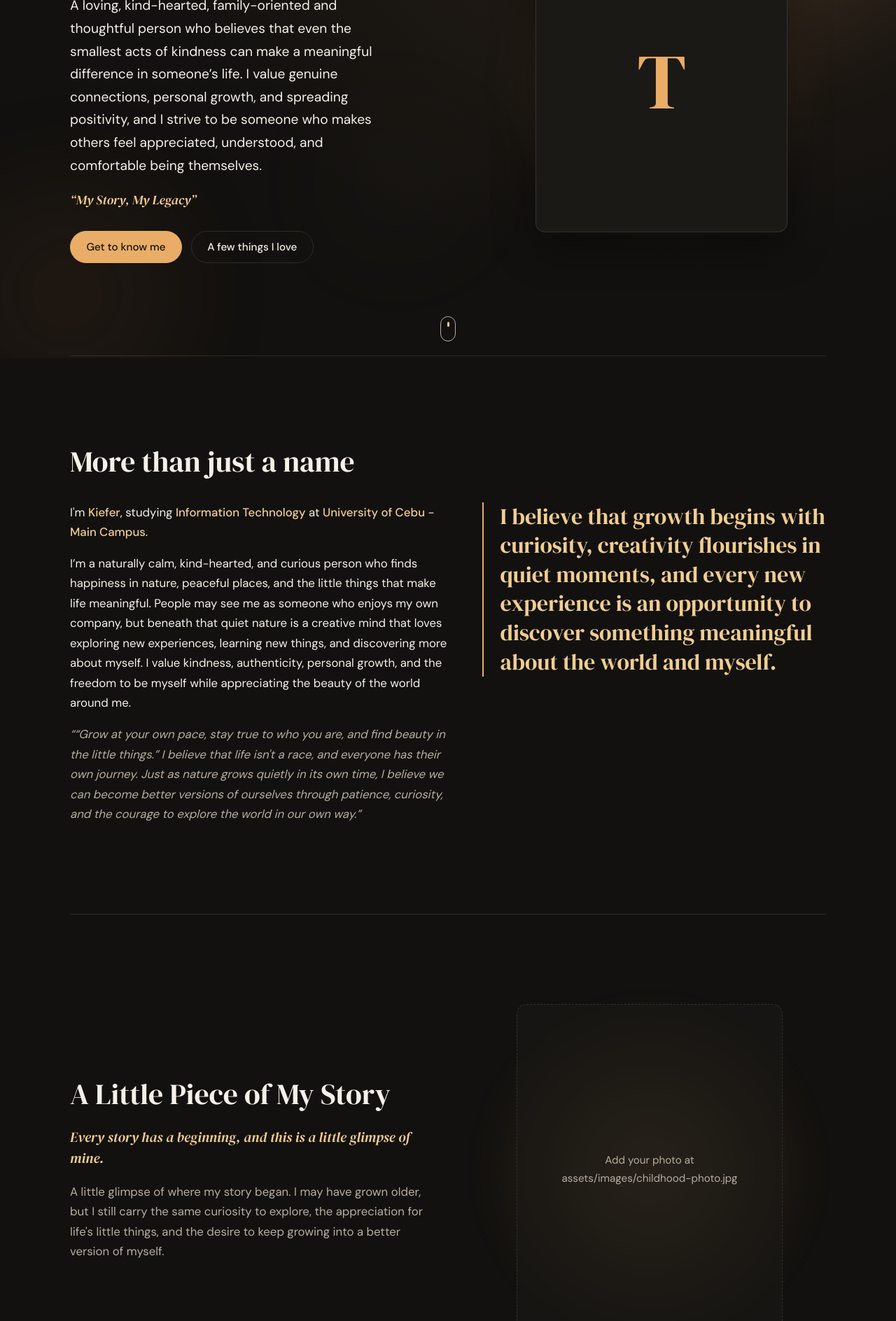
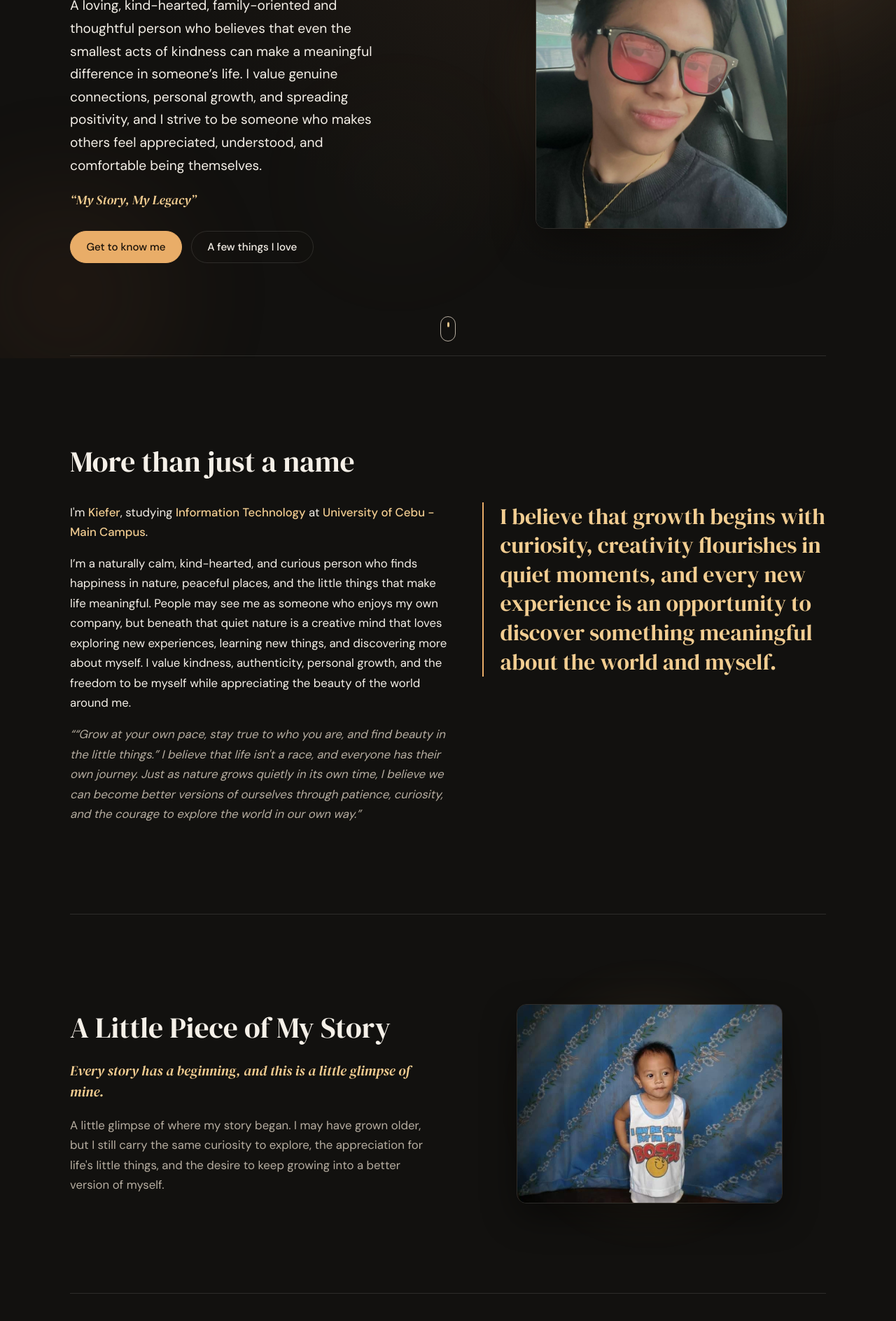
Before and after one commit to TrejanoX/my-website, a plain HTML site: page index.html in a window 1280 px wide. Shown: the part 288-2176 px from the top of the page at 70% size. Drawn offline with Linux system fonts and the light colour scheme.

Commit message:
Update index.html

```diff
--- a/index.html
+++ b/index.html
@@ -37,7 +37,7 @@
       </div>
     </div>
     <figure class="photo intro">
-      <img src="assets/profile.jpg" alt="Portrait of Trejano" width="440" height="520" onerror="this.parentElement.classList.add('no-photo');this.remove()">
+      <img src="profile.jpg" alt="Portrait of Trejano" width="440" height="520" onerror="this.parentElement.classList.add('no-photo');this.remove()">
       <span class="fallback" aria-hidden="true">T</span>
     </figure>
     <a class="scroll-cue" href="#about" aria-label="Scroll to About section"><span></span></a>
@@ -64,7 +64,7 @@ I believe that life isn't a race, and everyone has their own journey. Just as na
       <p class="story-caption">A little glimpse of where my story began. I may have grown older, but I still carry the same curiosity to explore, the appreciation for life's little things, and the desire to keep growing into a better version of myself.</p>
     </div>
     <figure class="frame">
-      <img src="assets/childhood-photo.jpg" alt="A childhood photo of me" loading="lazy" onerror="this.parentElement.classList.add('no-photo');this.remove()">
+      <img src="childhood-photo.jpg" alt="A childhood photo of me" loading="lazy" onerror="this.parentElement.classList.add('no-photo');this.remove()">
       <div class="placeholder" aria-hidden="true">Add your photo at<br>assets/images/childhood-photo.jpg</div>
     </figure>
   </section>
```
